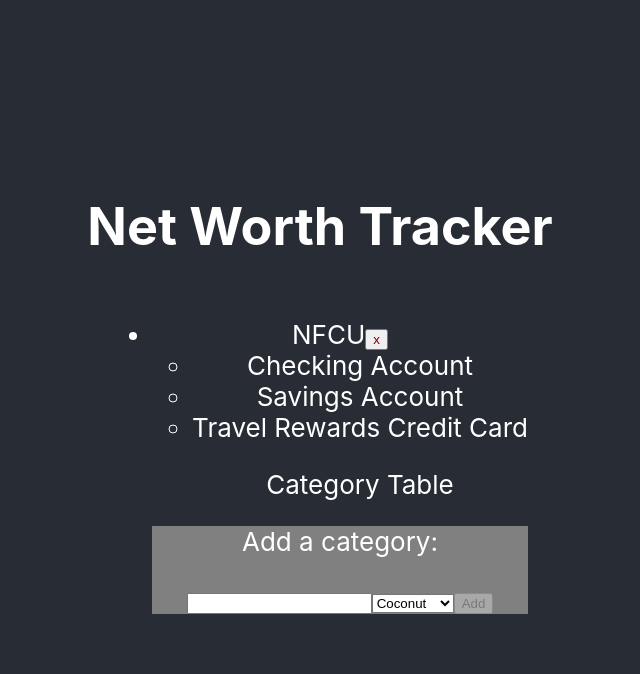
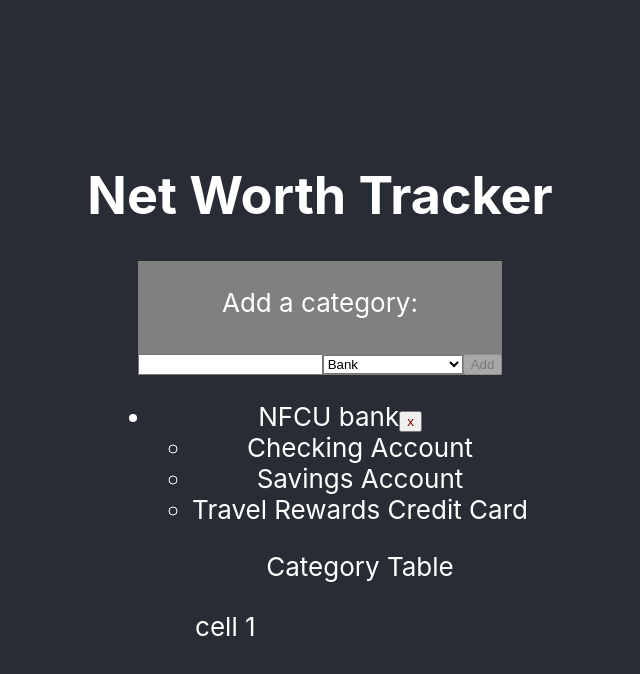
Before and after one commit to elderj/net-worth-tracker, a React (Create React App) app: page / in a window 1280 px wide. Both pictures are taken after a click on the button "Let's Get Started!". Shown: the top 674 px of the page, without its empty margins (320-960 px from the left). Built offline with nearby package versions, Linux system fonts and the light colour scheme.

Commit message:
Add state for type selection when adding categories; begin building table

```diff
--- a/src/components/Calculator.js
+++ b/src/components/Calculator.js
@@ -3,10 +3,15 @@
 import "../App.css";
 
 function Calculator() {
+  const [inputValue, setInputValue] = useState("");
+  const [categoryType, setCategoryType] = useState("bank");
+
   const [factorCategories, setFactorCategories] = useState([
     {
       name: "NFCU",
       type: "bank",
+      foregroundColor: "#FFFFFF",
+      backgroundColor: "#1B3F6F",
       subCategories: [
         { subCategoryName: "Checking Account", balance: 500 },
         { subCategoryName: "Savings Account", balance: 4500 },
@@ -24,15 +29,43 @@
     // "Automobiles",
   ]);
 
-  const [inputValue, setInputValue] = useState("");
+  const onInputChangeHandler = (event) => {
+    setInputValue(event.target.value);
+  };
+  const onTypeChangeHandler = (event) => {
+    setCategoryType(event.target.value);
+  };
 
-  const onChangeHandler = (event) => {
-    setInputValue(event.target.value);
+  const renderAddCategoryForm = () => {
+    return (
+      <div style={{ backgroundColor: "gray" }}>
+        <p>Add a category:</p>
+        <input
+          type="text"
+          name="name"
+          onChange={onInputChangeHandler}
+          value={inputValue}
+        />
+        <select value={categoryType} onChange={onTypeChangeHandler}>
+          <option value="bank">Bank</option>
+          <option value="investment">Investment Account</option>
+          <option value="realEstate">Real Estate</option>
+          <option value="cash">Cash</option>
+          <option value="auto">Real Estate</option>
+        </select>
+        <button disabled={!inputValue} onClick={() => addCategory(inputValue)}>
+          Add
+        </button>
+      </div>
+    );
   };
 
   function addCategory(newCategoryName) {
     console.log("Adding: " + newCategoryName);
-    var updatedArray = [...factorCategories, { name: newCategoryName }];
+    var updatedArray = [
+      ...factorCategories,
+      { name: newCategoryName, type: categoryType },
+    ];
     setFactorCategories(updatedArray);
   }
 
@@ -44,11 +77,13 @@
 
   const renderCategorizedContent = () => {
     return (
+      <>
+        {renderAddCategoryForm()}
         <ul>
           {console.log("factorCategories count:" + factorCategories.length)}
           {factorCategories.map((category, index) => (
             <li key={index}>
-            {category.name}
+              {category.name + " " + category.type}
               <button
                 style={{ color: "maroon" }}
                 onClick={() => removeCategory(category.name)}
@@ -60,40 +95,17 @@
                   category.subCategories.map((subCategory, index) => (
                     <li key={index}>
                       {subCategory.subCategoryName}
-                    {console.log("Sub Cat Name:" + subCategory.subCategoryName)}
+                      {console.log(
+                        "Sub Cat Name:" + subCategory.subCategoryName
+                      )}
                     </li>
                   ))}
                 <CategoryTable />
               </ul>
             </li>
           ))}
-        <div style={{ backgroundColor: "gray" }}>
-          <p>Add a category:</p>
-          <input
-            type="text"
-            name="name"
-            onChange={onChangeHandler}
-            value={inputValue}
-          />
-          <select>
-            <option value="grapefruit">Grapefruit</option>
-
-            <option value="lime">Lime</option>
-
-            <option selected value="coconut">
-              Coconut
-            </option>
-
-            <option value="mango">Mango</option>
-          </select>
-          <button
-            disabled={!inputValue}
-            onClick={() => addCategory(inputValue)}
-          >
-            Add
-          </button>
-        </div>
         </ul>
+      </>
     );
   };
 
--- a/src/components/CategoryTable.js
+++ b/src/components/CategoryTable.js
@@ -4,6 +4,13 @@
   return (
     <>
       <p>Category Table</p>
+      <table>
+        <tbody>
+          <tr>
+            <td>cell 1</td>
+          </tr>
+        </tbody>
+      </table>
     </>
   );
 }
```
Lines whose indentation alone changed are shown as unchanged.
